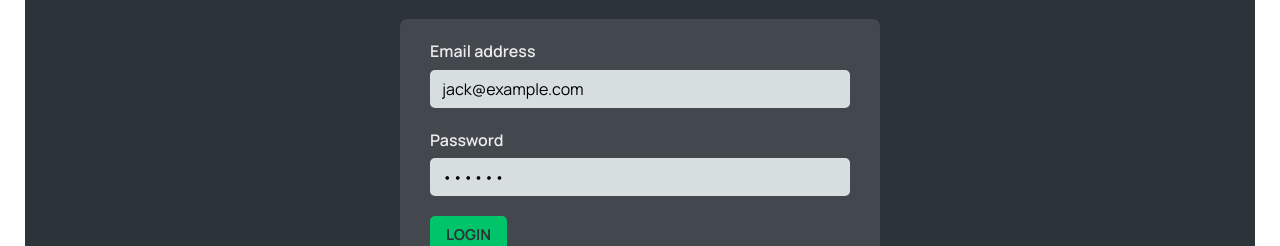
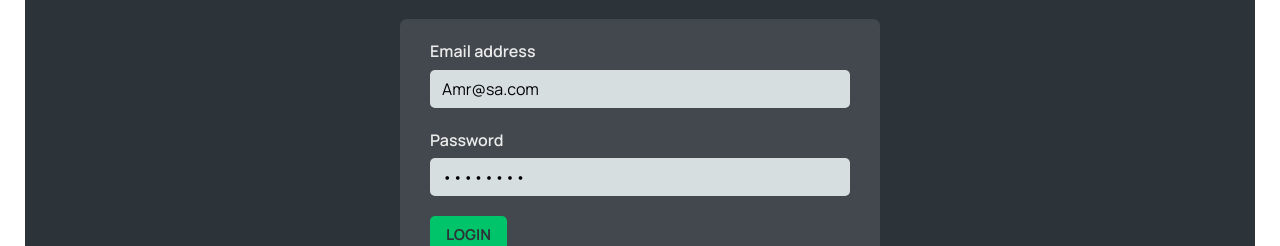
Before and after one commit to amr-ibrahim7/worldWise, a React (Vite) app: page /login in a window 1280 px wide. Shown: the part 170-416 px from the top of the page. Built offline with nearby package versions, Linux system fonts and the light colour scheme; data requests are answered from the project's data file.

Commit message:
Added some details about the project

```diff
--- a/src/contexts/FakeAuthContext.jsx
+++ b/src/contexts/FakeAuthContext.jsx
@@ -17,10 +17,10 @@ function reducer(state, action) {
   }
 }
 const FAKE_USER = {
-  name: "Jack",
-  email: "jack@example.com",
-  password: "qwerty",
-  avatar: "https://i.pravatar.cc/100?u=zz",
+  name: "Amr",
+  email: "Amr@sa.com",
+  password: "fakefake",
+  avatar: "https://i.pravatar.cc/100?u=mm",
 };
 
 function AuthProvider({ children }) {
--- a/src/pages/Login.jsx
+++ b/src/pages/Login.jsx
@@ -7,8 +7,8 @@ import { useNavigate } from "react-router-dom";
 
 export default function Login() {
   // PRE-FILL FOR DEV PURPOSES
-  const [email, setEmail] = useState("jack@example.com");
-  const [password, setPassword] = useState("qwerty");
+  const [email, setEmail] = useState("Amr@sa.com");
+  const [password, setPassword] = useState("fakefake");
   const { login, isAuthenticated } = useAuth();
   const navigate = useNavigate();
 
```
Also changed, not shown: note.txt (added), 1 other file (tests, documents, lock files or other folders).
